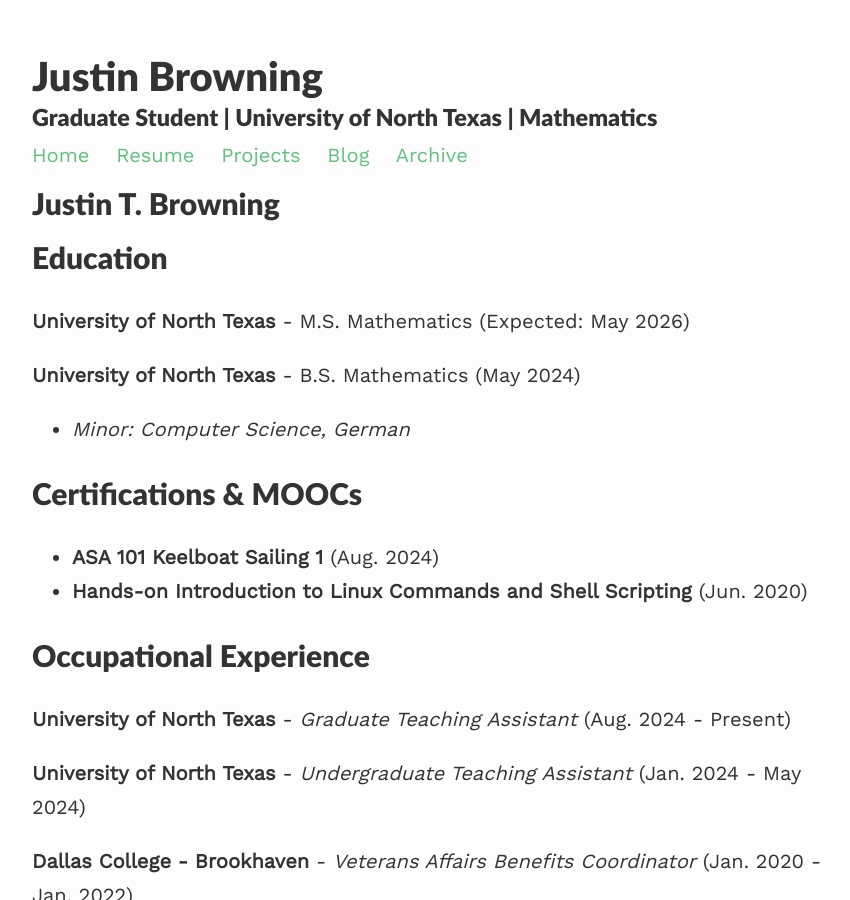
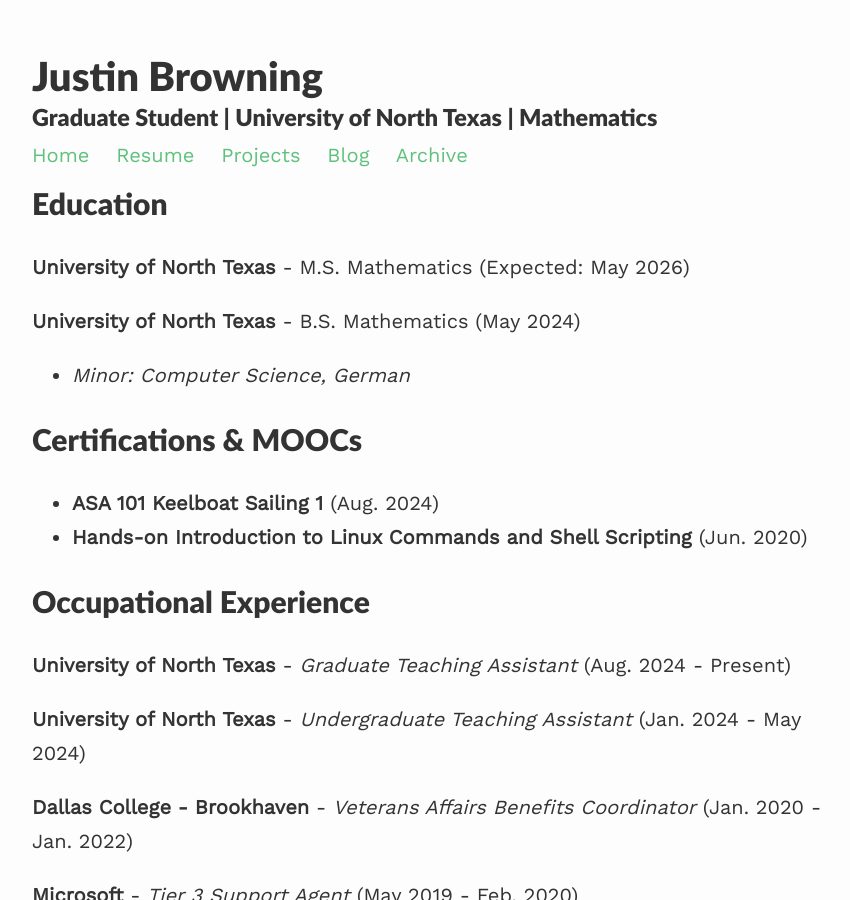
Before and after one commit to jbrowning96/jbrowning96.github.io, a Jekyll site: the page built from _pages/resume.md, in a window 1280 px wide and 900 px high. Shown: the whole window, without its empty margins (208-1058 px from the left). Built offline with Jekyll 4.4.1, drawn with Linux system fonts in a browser that asks for light colours; nearby versions of some CDN libraries.

Commit message:
Update resume.md

```diff
--- a/_pages/resume.md
+++ b/_pages/resume.md
@@ -4,8 +4,6 @@
 permalink: /resume/
 published: true
 ---
-
-# Justin T. Browning
 
 ## Education
 **University of North Texas** - M.S. Mathematics (Expected: May 2026)
```
